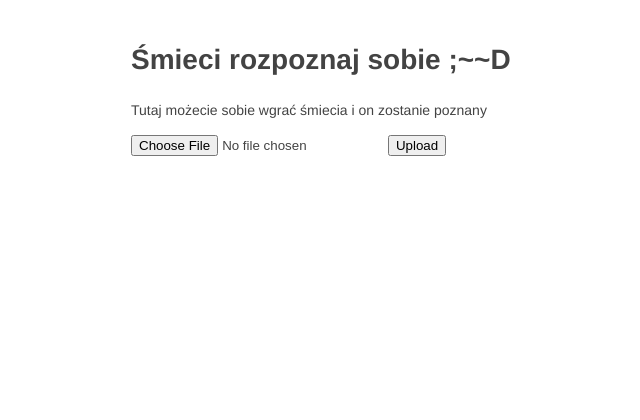
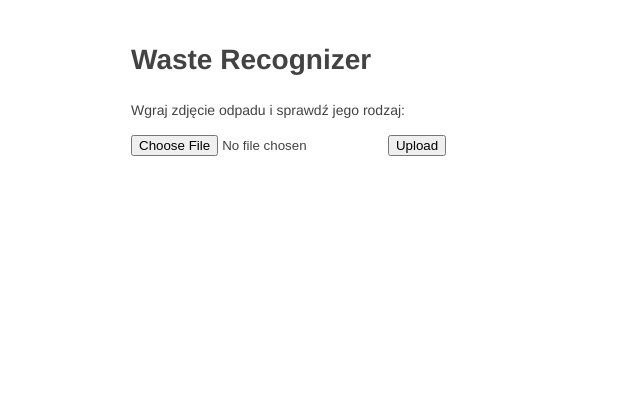
Before and after one commit to Magsxl/Waste-of-time, a Flask app: page / in a window 1280 px wide. Shown: the top 420 px of the page, without its empty margins (157-797 px from the left). Run offline with Flask 2, Linux system fonts and the light colour scheme.

Commit message:
fix image show

```diff
--- a/Templates/index.html
+++ b/Templates/index.html
@@ -2,13 +2,13 @@
 <html lang="en">
 <head>
     <meta charset="UTF-8">
-    <title>Title</title>
+    <title>Waste Recognizer</title>
     <link rel="stylesheet" type="text/css" href="{{ url_for('static', filename='project.css') }}">
 </head>
 <body>
 <div id="content">
-                <h1>Śmieci rozpoznaj sobie ;~~D</h1>
-                <p>Tutaj możecie sobie wgrać śmiecia i on zostanie poznany</p>
+                <h1>Waste Recognizer</h1>
+                <p>Wgraj zdjęcie odpadu i sprawdź jego rodzaj:</p>
     <form method=post enctype=multipart/form-data>
       <input type=file name=file>
       <input type=submit value=Upload>
--- a/app.py
+++ b/app.py
@@ -11,7 +11,7 @@ from werkzeug.utils import secure_filename, send_file
 
 from model import ID_Model, CATEGORIES, predictions
 
-UPLOAD_FOLDER = 'photos'
+UPLOAD_FOLDER = 'static/photos'
 
 if not os.path.exists(UPLOAD_FOLDER):
    os.makedirs(UPLOAD_FOLDER)
```
Also changed, not shown: Templates/results.html (+4 -4 lines).
